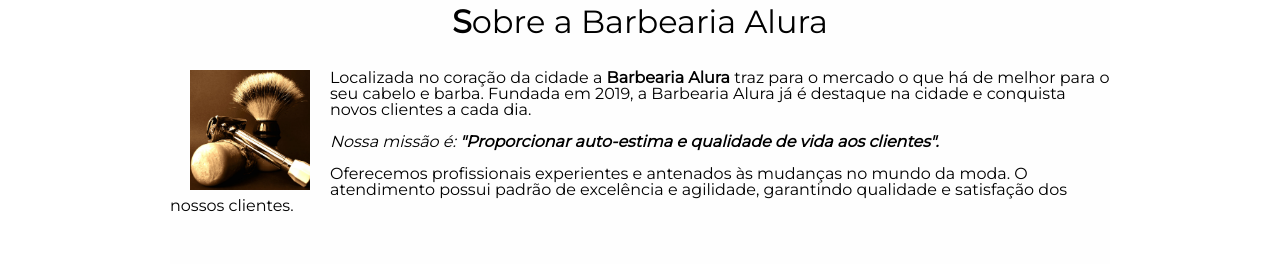
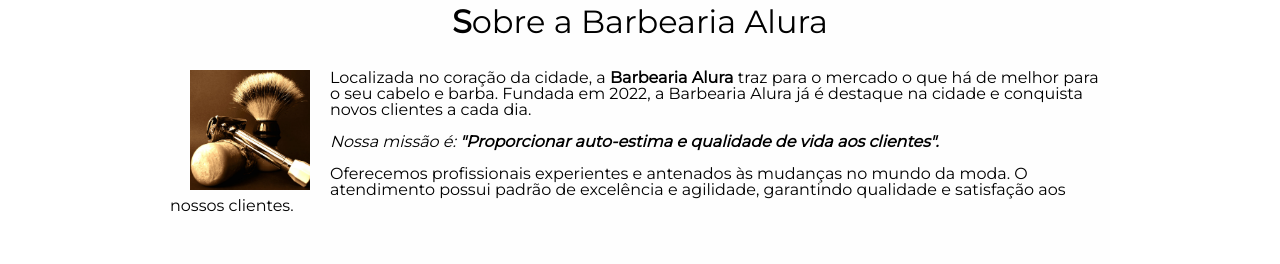
Before and after one commit to andrecarfav/001-html-e-css-partes-1-2-3-barbearia, a plain HTML site: page index.html in a window 1280 px wide. Shown: the part 818-1082 px from the top of the page. Drawn offline with Linux system fonts and the light colour scheme.

Commit message:
modificação de teste

```diff
--- a/index.html
+++ b/index.html
@@ -31,9 +31,9 @@
                     src="/imagens/utensilios.jpg"
                     alt="Utensílios de uma barbearia"
                 >
-                <p>Localizada no coração da cidade a <strong>Barbearia Alura</strong> traz para o mercado o que há de melhor para o seu cabelo e barba. Fundada em 2019, a Barbearia Alura já é destaque na cidade e conquista novos clientes a cada dia.</p>
+                <p>Localizada no coração da cidade, a <strong>Barbearia Alura</strong> traz para o mercado o que há de melhor para o seu cabelo e barba. Fundada em 2022, a Barbearia Alura já é destaque na cidade e conquista novos clientes a cada dia.</p>
                 <p id="missao"><em>Nossa missão é: <strong>"Proporcionar auto-estima e qualidade de vida aos clientes".</strong></em></p>
-                <p>Oferecemos profissionais experientes e antenados às mudanças no mundo da moda. O atendimento possui padrão de excelência e agilidade, garantindo qualidade e satisfação dos nossos clientes.</p>
+                <p>Oferecemos profissionais experientes e antenados às mudanças no mundo da moda. O atendimento possui padrão de excelência e agilidade, garantindo qualidade e satisfação aos nossos clientes.</p>
             </section>
             <section class="mapa">
                 <h3 class="titulo-principal">Localização da Barbearia</h3>
```
